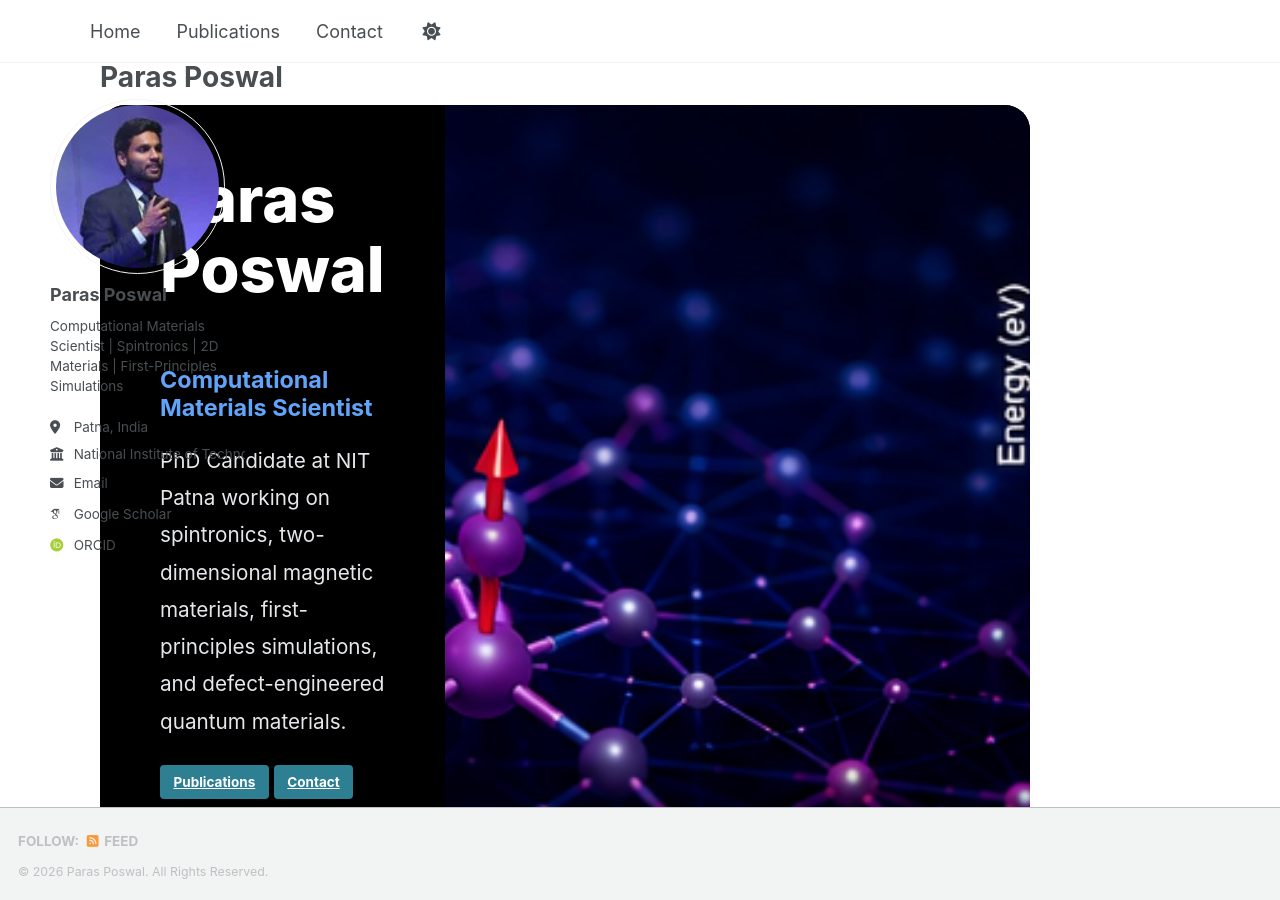
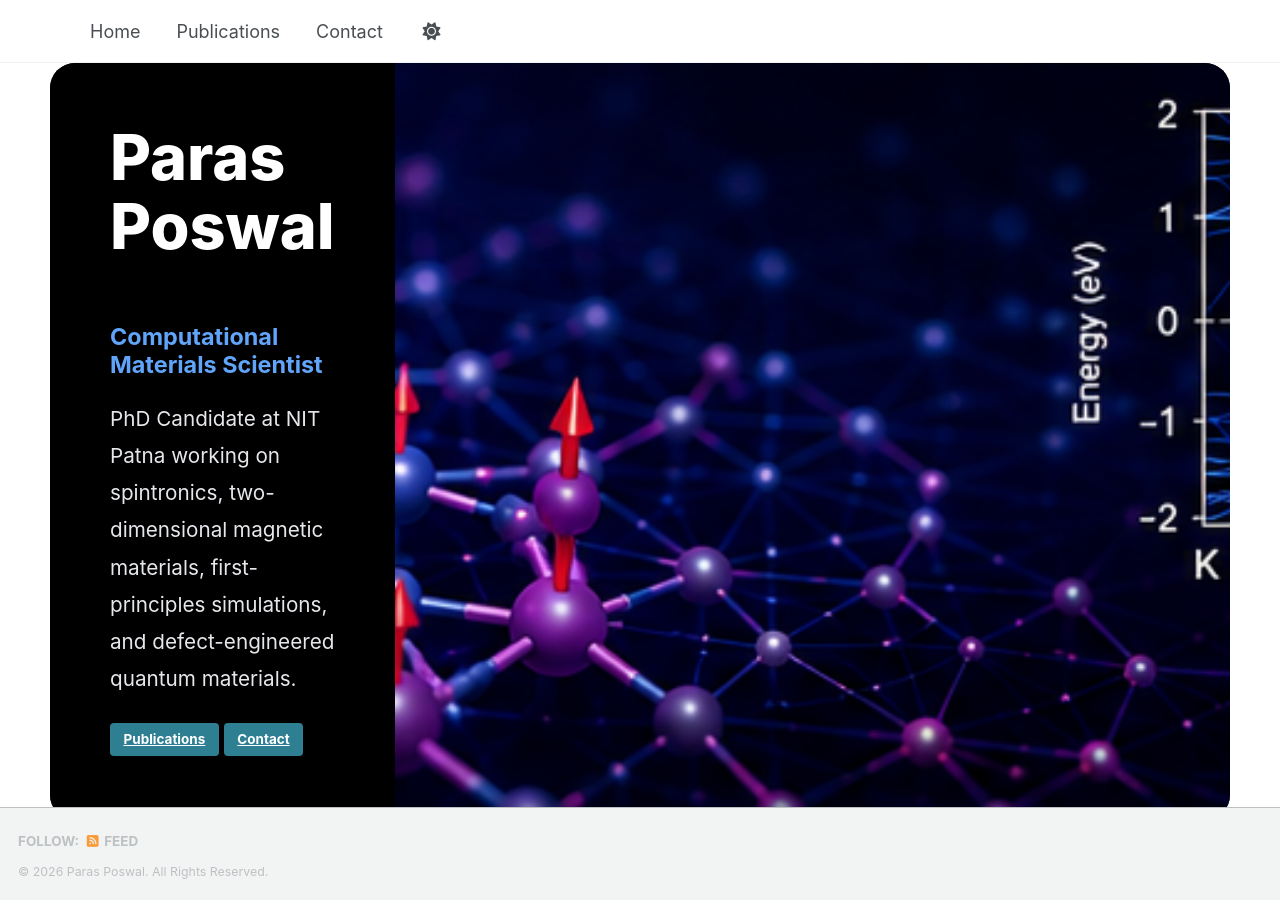
Before and after one commit to poswalparas/poswalparas.github.io, a Jekyll site: the page built from _pages/about.md, in a window 1280 px wide and 900 px high. Built offline with Jekyll 4.4.1, drawn with Linux system fonts in a browser that asks for light colours; some web fonts are replaced; a script bundle is joined from its source files by our own code; library files that are not in the unit come from our copies.

Commit message:
Update about.md

```diff
--- a/_pages/about.md
+++ b/_pages/about.md
@@ -1,10 +1,11 @@
 ---
+layout: splash
 permalink: /
-title: "Paras Poswal"
-author_profile: true
-redirect_from:
-  - /about/
-  - /about.html
+title: ""
+author_profile: false
+classes:
+  - wide
+  - landing
 ---
 <div class="hero-banner">
   <div class="hero-content">
```
